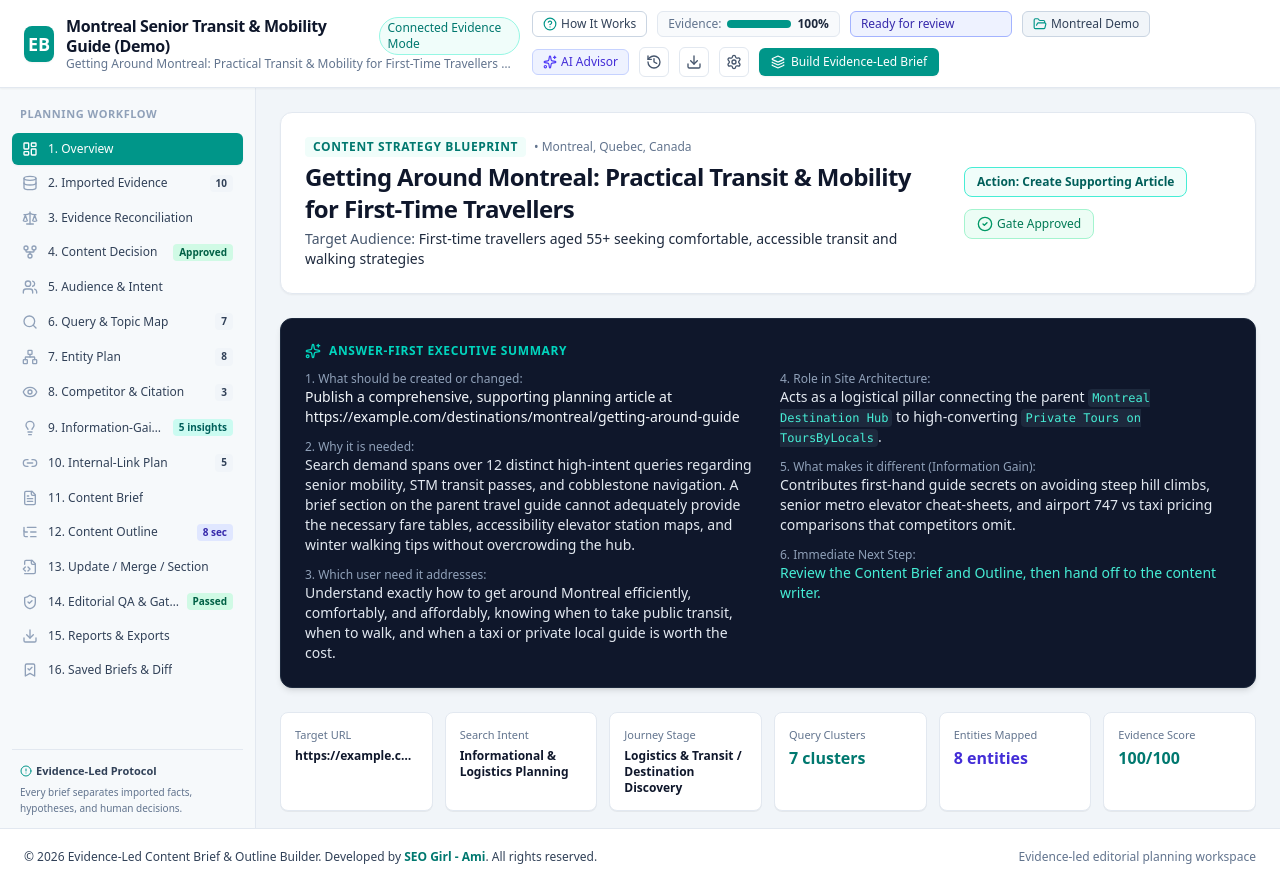
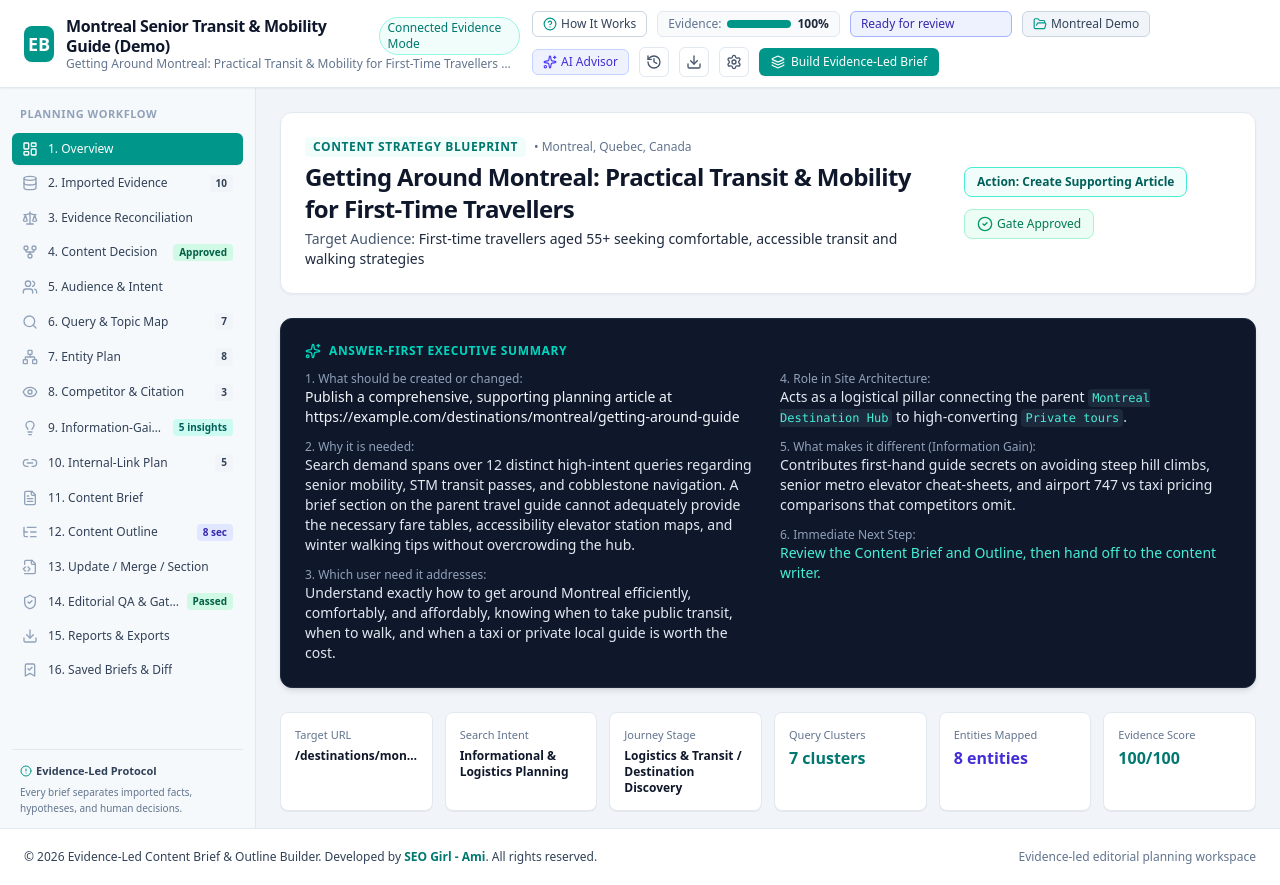
Before and after one commit to Ami55/evidence-led-content-brief-outline-builder, a React (Vite) app: page / in a window 1280 px wide. Built offline with nearby package versions, Linux system fonts and the light colour scheme.

Commit message:
Use neutral examples and editorial wording in src/components/views/OverviewView.tsx

```diff
--- a/src/components/views/OverviewView.tsx
+++ b/src/components/views/OverviewView.tsx
@@ -124,7 +124,7 @@ export const OverviewView: React.FC<OverviewViewProps> = ({
             <div>
               <span className="text-slate-400 block text-xs font-medium">4. Role in Site Architecture:</span>
               <p className="text-slate-200">
-                Acts as a logistical pillar connecting the parent <code className="text-teal-300 text-xs bg-slate-800 px-1 py-0.5 rounded">Montreal Destination Hub</code> to high-converting <code className="text-teal-300 text-xs bg-slate-800 px-1 py-0.5 rounded">Private Tours on ToursByLocals</code>.
+                Acts as a logistical pillar connecting the parent <code className="text-teal-300 text-xs bg-slate-800 px-1 py-0.5 rounded">Montreal Destination Hub</code> to high-converting <code className="text-teal-300 text-xs bg-slate-800 px-1 py-0.5 rounded">Private tours</code>.
               </p>
             </div>
             <div>
@@ -150,7 +150,7 @@ export const OverviewView: React.FC<OverviewViewProps> = ({
         <div className="bg-white border border-slate-200 rounded-lg p-3.5 shadow-2xs">
           <span className="text-[11px] text-slate-500 font-medium block">Target URL</span>
           <span className="text-xs font-semibold text-slate-900 truncate block mt-1" title={decision.recommendedTargetUrl}>
-            {decision.recommendedTargetUrl.replace('https://www.toursbylocals.com', '') || 'Unassigned'}
+            {decision.recommendedTargetUrl.replace('https://example.com', '') || 'Unassigned'}
           </span>
         </div>
 
@@ -292,7 +292,7 @@ export const OverviewView: React.FC<OverviewViewProps> = ({
           </div>
           <h4 className="font-semibold text-slate-900 text-sm">Editorial QA & Gates</h4>
           <p className="text-xs text-slate-500 mt-1">
-            Verify Canadian spelling, brand phrasing ("guides on ToursByLocals"), and cliché-free copy.
+            Verify Canadian spelling, brand phrasing ("local guides"), and cliché-free copy.
           </p>
         </button>
       </div>
```
